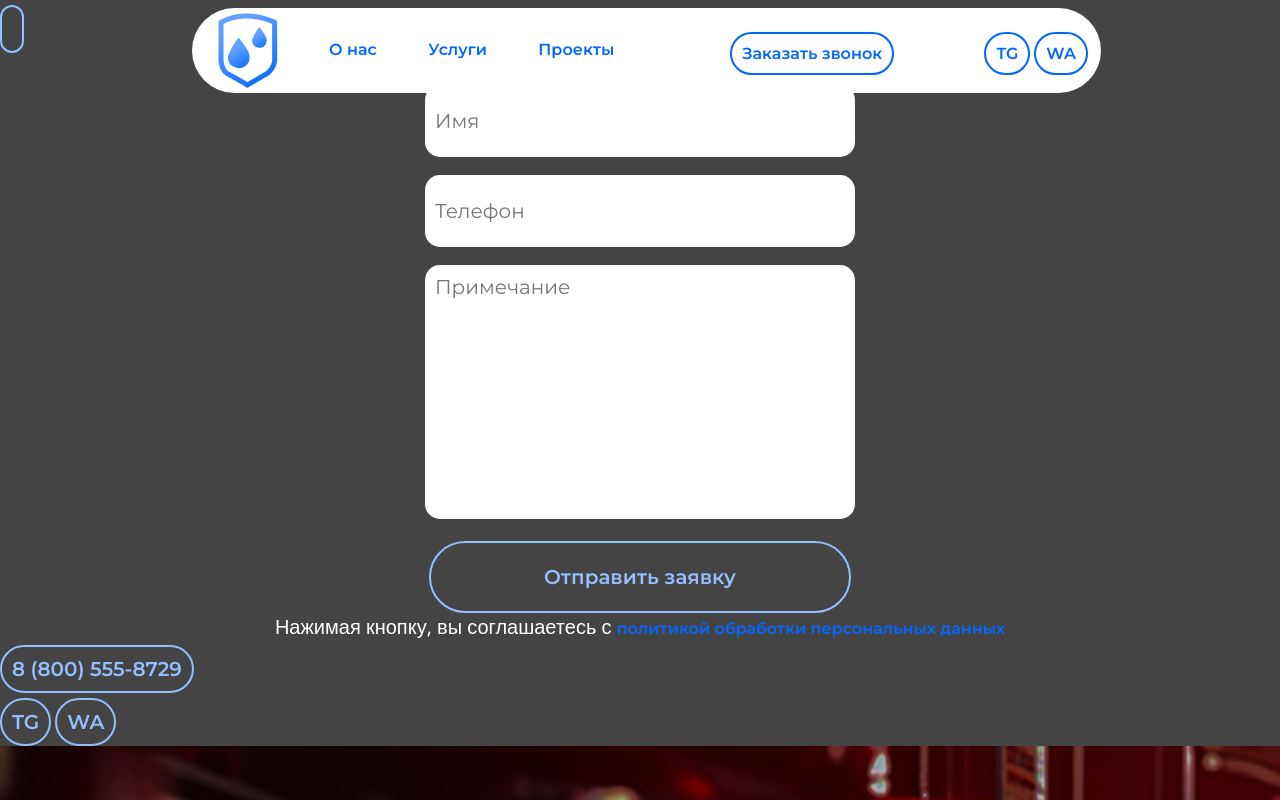
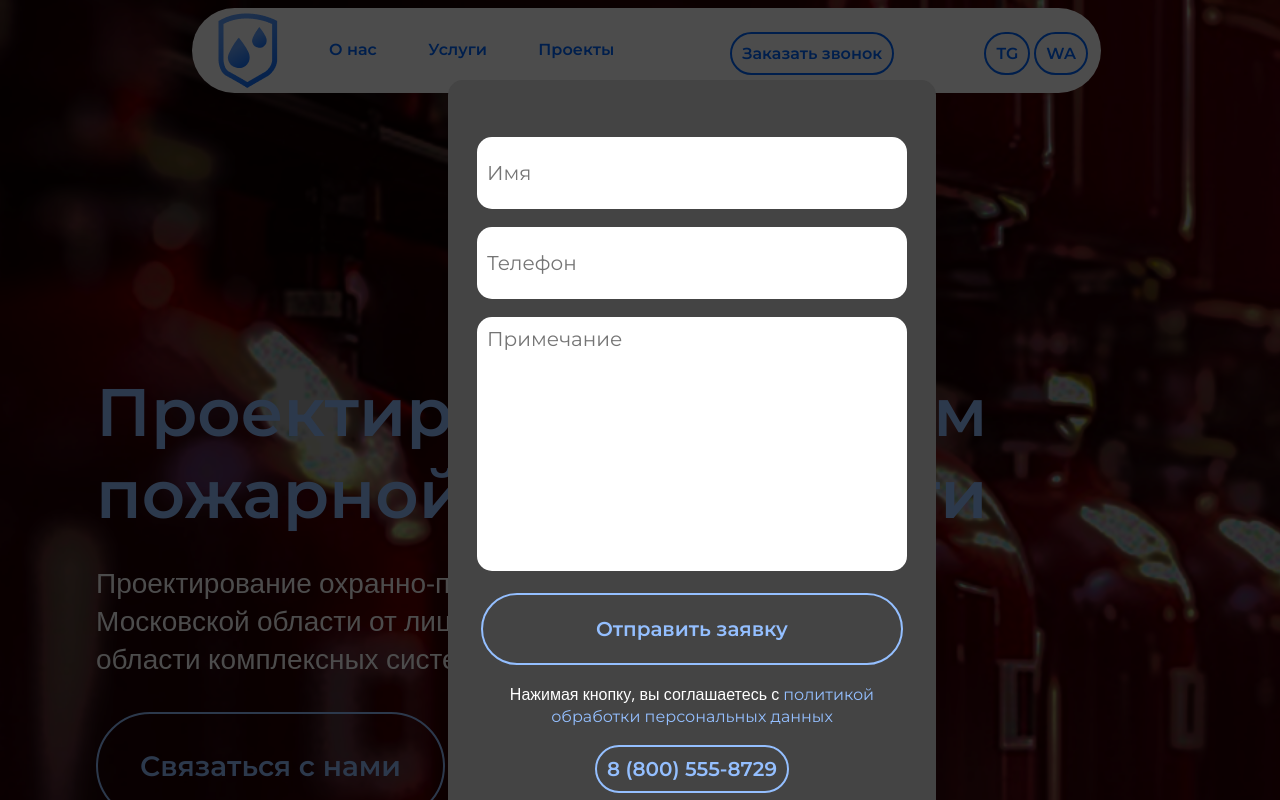
Before and after one commit to EternisLLC/zashitapoj.ru, a plain HTML site: page index.html in a window 1280 px wide. Both pictures are taken after a click on the button "Заказать звонок". Shown: the top 800 px of the page. Drawn offline with nearby package versions, Linux system fonts and the light colour scheme.

Commit message:
Update style.css

```diff
--- a/style.css
+++ b/style.css
@@ -2,6 +2,22 @@
 
 html {
 	scroll-behavior: smooth;
+}
+
+.popup-fade {
+	display: none;
+}
+
+.popup-fade:before {
+	content: '';
+	background: #000;
+	position: fixed;
+	left: 0;
+	top: 0;
+	width: 100%;
+	height: 100%;
+	opacity: 0.7;
+	z-index: 4;
 }
 
 body {
@@ -44,6 +60,59 @@ nav {
 
 .hide {
 	transform: translateY(-100px);
+}
+
+.modal {
+	display: none;
+	z-index: 5;
+	position: fixed;
+	left: 35%;
+	top: 10%;
+	width: 488px;
+	height: 792px;
+	border-radius: 15px 15px 15px 15px;
+}
+
+.form_modal {
+	height: 630px;
+}
+
+.button_center {
+	align-items: center;
+	margin: 5px;
+}
+
+.button_center {
+	display: flex;
+	justify-content: center;
+	align-content: center;
+}
+
+.flex_column {
+	flex-direction: column;
+}
+
+.btn_hover:hover {
+	transition: 0.2s;
+	background-color: #0167ff;
+	border: 2px #0167ff solid;
+}
+
+.text_modal {
+	font-family: 'Open Sans', sans-serif;
+	color: #fff;
+	font-weight: 400;
+	margin: 0;
+	font-size: 16px;
+	margin-top: 18px;
+
+	width: 430px;
+	text-align: center;
+}
+
+.politika {
+	color: #94bfff;
+	font-weight: 400;
 }
 
 a {
@@ -486,6 +555,22 @@ textarea:focus {
 	color: #fff;
 	transition: 0.2s;
 }
+
+.exit {
+	border: none;
+}
+
+.btn_exit {
+	position: absolute;
+	left: 96%;
+	top: -3%;
+	transition: 0.2s;
+}
+
+.btn_exit:hover {
+	scale: 1.3;
+	transition: 0.2s;
+}
 /*.cardSec-3__text--wide {
 	width: 220px !important;
 }
```
